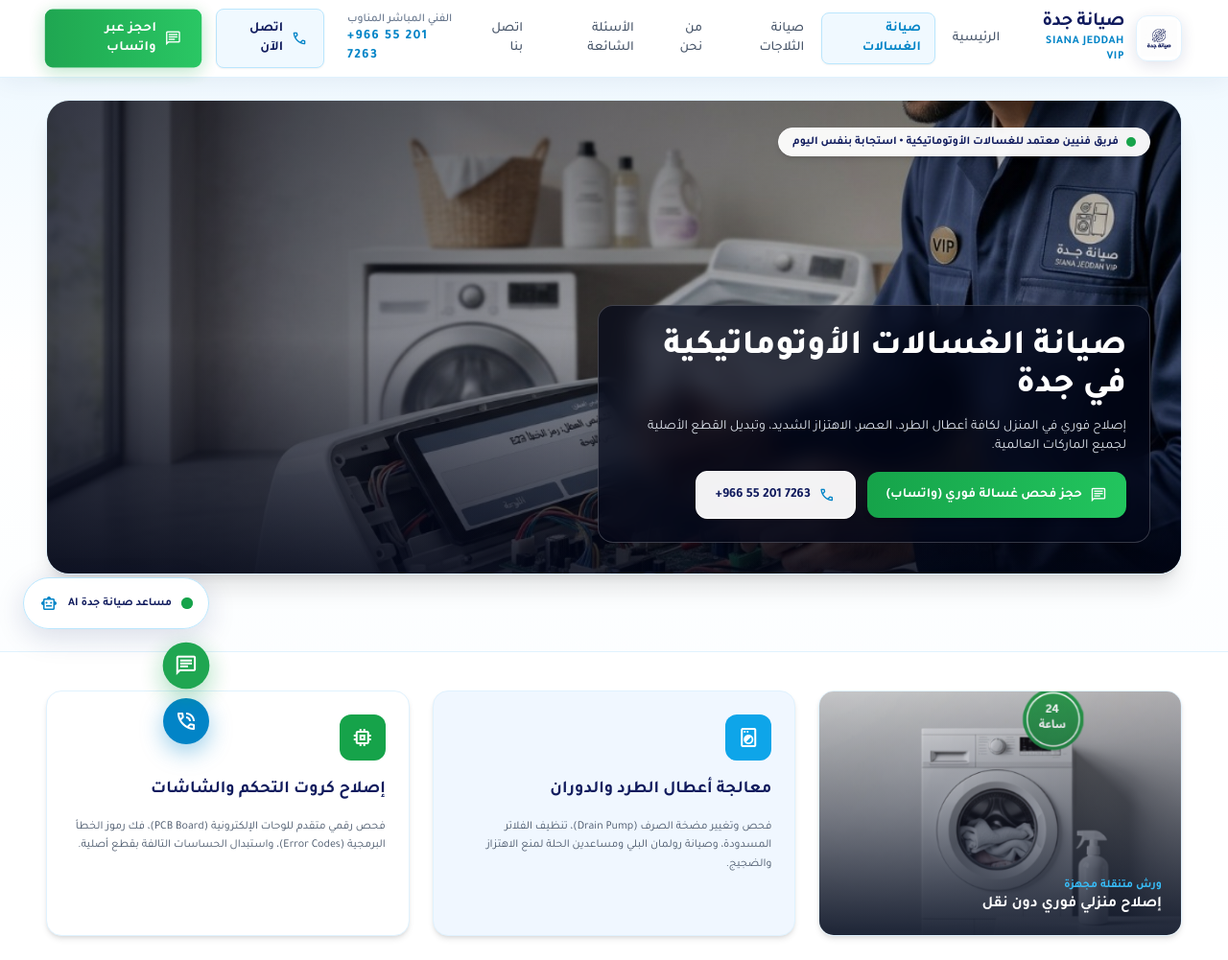
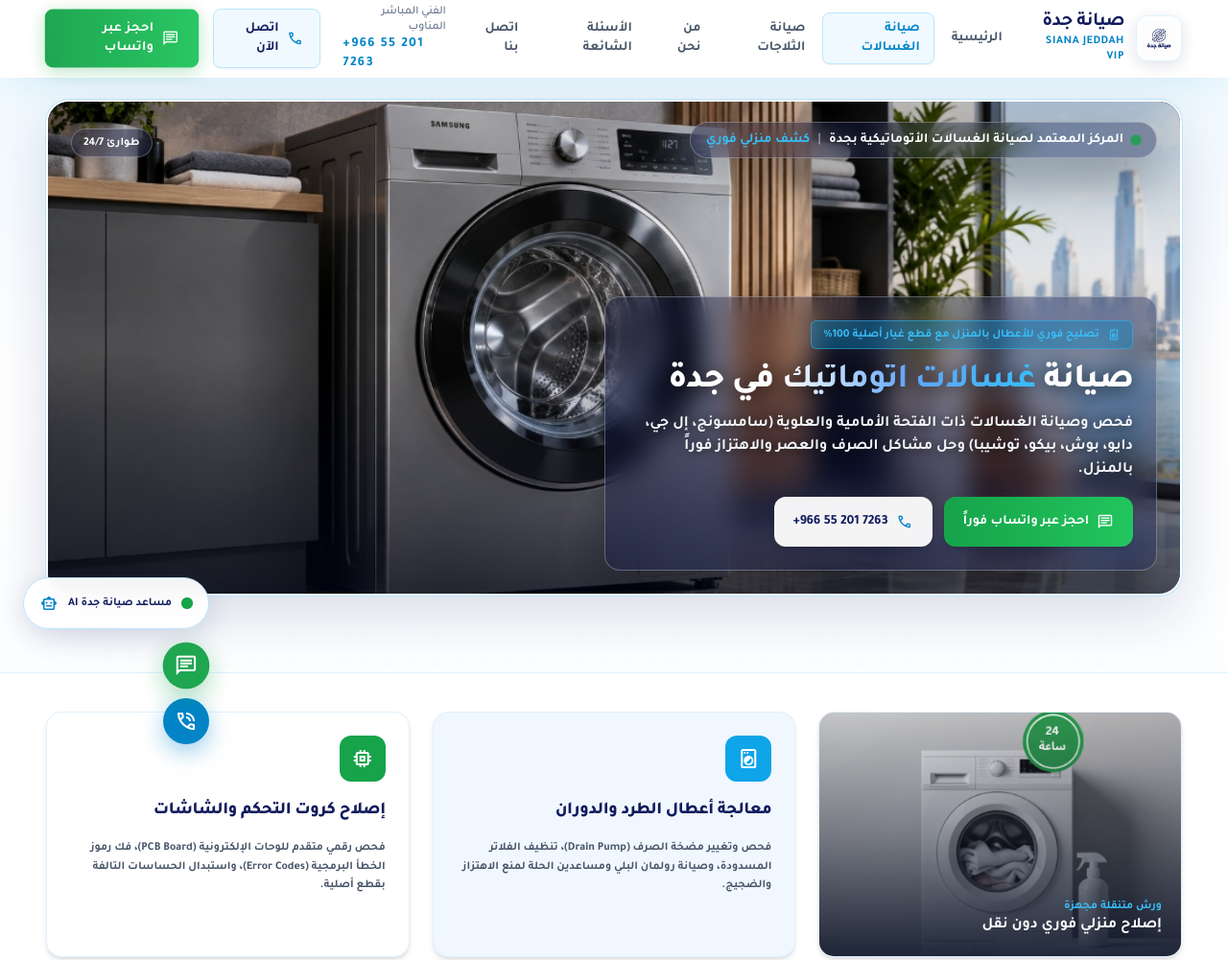
Before and after one commit to zayndaric/Siana-jeddah, a plain HTML site: page washing-machines.html in a window 1280 px wide. Shown: the top 1001 px of the page at 96% size. Drawn offline with nearby package versions, Linux system fonts and the light colour scheme.

Commit message:
Upgrade washing-machines.html: clear view luxury washer header, glassy navbar

```diff
--- a/washing-machines.html
+++ b/washing-machines.html
@@ -126,11 +126,90 @@
       }
     })();
   </script>
+
+  <style>
+    /* Premium Typography & Glassmorphism Enhancements */
+    body {
+      font-family: 'Tajawal', -apple-system, BlinkMacSystemFont, "Segoe UI", Roboto, sans-serif;
+      font-weight: 500;
+    }
+    h1, h2, h3, h4, .font-heading {
+      font-weight: 800 !important;
+      letter-spacing: -0.02em;
+    }
+    p, span, a, label, input, button {
+      font-weight: 600;
+    }
+
+    /* Ultra-Glassy Transparent Animated Navbar */
+    .glass-navbar {
+      background: rgba(255, 255, 255, 0.68) !important;
+      backdrop-filter: blur(20px) saturate(180%) !important;
+      -webkit-backdrop-filter: blur(20px) saturate(180%) !important;
+      border-bottom: 1px solid rgba(255, 255, 255, 0.4) !important;
+      box-shadow: 0 10px 35px -10px rgba(16, 27, 93, 0.08) !important;
+      transition: all 0.4s cubic-bezier(0.16, 1, 0.3, 1) !important;
+    }
+    .glass-navbar:hover {
+      background: rgba(255, 255, 255, 0.85) !important;
+      box-shadow: 0 12px 40px -10px rgba(2, 132, 199, 0.12) !important;
+    }
+    .glass-pill {
+      background: rgba(255, 255, 255, 0.55);
+      backdrop-filter: blur(12px);
+      -webkit-backdrop-filter: blur(12px);
+      border: 1px solid rgba(255, 255, 255, 0.6);
+      transition: all 0.3s ease;
+    }
+    .glass-pill:hover {
+      background: rgba(255, 255, 255, 0.9);
+      transform: translateY(-2px);
+      box-shadow: 0 8px 20px rgba(2, 132, 199, 0.15);
+    }
+
+    /* Clear View Hero Glass Card (Never blocks image) */
+    .hero-clear-card {
+      background: rgba(11, 19, 62, 0.38) !important;
+      backdrop-filter: blur(14px) saturate(160%) !important;
+      -webkit-backdrop-filter: blur(14px) saturate(160%) !important;
+      border: 1px solid rgba(255, 255, 255, 0.28) !important;
+      box-shadow: 0 20px 50px rgba(0, 0, 0, 0.35) !important;
+    }
+
+    /* Automated Shimmer & Pulse Animations */
+    @keyframes glassShimmer {
+      0% { background-position: -200% 0; }
+      100% { background-position: 200% 0; }
+    }
+    .shimmer-badge {
+      background: linear-gradient(90deg, rgba(255,255,255,0) 0%, rgba(255,255,255,0.4) 50%, rgba(255,255,255,0) 100%);
+      background-size: 200% 100%;
+      animation: glassShimmer 4s infinite linear;
+    }
+
+    @keyframes floatSmooth {
+      0%, 100% { transform: translateY(0px); }
+      50% { transform: translateY(-6px); }
+    }
+    .animate-float-smooth {
+      animation: floatSmooth 4s ease-in-out infinite;
+    }
+
+    /* Automated Ticker Pulse */
+    @keyframes liveDot {
+      0%, 100% { transform: scale(1); opacity: 1; }
+      50% { transform: scale(1.4); opacity: 0.5; }
+    }
+    .live-dot {
+      animation: liveDot 1.8s ease-in-out infinite;
+    }
+  </style>
+
 </head>
 <body class="bg-white text-slate-800 antialiased selection:bg-sky-100 selection:text-[#101B5D] min-h-screen">
 
 
-<header class="fixed top-0 left-0 right-0 z-50 bg-white/95 backdrop-blur-xl border-b border-sky-100 shadow-[0_4px_25px_rgba(16,27,93,0.06)]">
+<header class="fixed top-0 left-0 right-0 z-50 glass-navbar">
   <div class="h-20 max-w-7xl mx-auto px-4 sm:px-6 lg:px-12 flex items-center justify-between gap-4">
     <!-- Brand Logo -->
     <div class="flex items-center gap-6">
@@ -223,56 +302,55 @@
   <!-- Panoramic Header Banner with Animations -->
   <section class="relative w-full overflow-hidden bg-gradient-to-b from-sky-50 via-white to-sky-50/20 pt-6 pb-12 border-b border-sky-100">
     <div class="max-w-7xl mx-auto px-4 sm:px-6 lg:px-12">
-      <!-- Panoramic Image Card -->
-      <div class="relative w-full rounded-2xl lg:rounded-3xl overflow-hidden shadow-xl border border-sky-100 mb-8 group bg-slate-100">
-        <!-- Desktop & Laptop View -->
-        <div class="hidden md:block relative w-full aspect-[21/9] lg:aspect-[2.4/1] min-h-[360px] max-h-[500px] overflow-hidden">
-          <img src="assets/images/washing-machine-pcb-repair.jpg" alt="صيانة غسالات اتوماتيك جدة - فحص وبرمجة الكارتات" class="w-full h-full object-cover object-center group-hover:scale-105 transition-transform duration-1000 ease-out">
-          <div class="absolute inset-0 bg-gradient-to-t from-slate-950/80 via-transparent to-black/25"></div>
-          <div class="absolute inset-0 bg-gradient-to-r from-slate-950/75 via-slate-950/30 to-transparent"></div>
+      <!-- Panoramic Image Card: 100% CLEAR VIEW OF LUXURY WASHING MACHINE -->
+      <div class="relative w-full rounded-3xl overflow-hidden shadow-[0_20px_60px_rgba(16,27,93,0.15)] border-2 border-white ring-1 ring-sky-200 mb-8 group bg-slate-900">
+
+        <!-- Washing Machine Image Container: Full Clarity, No Dark Box Covering It -->
+        <div class="relative w-full aspect-[16/10] sm:aspect-[16/9] md:aspect-[21/9] lg:aspect-[2.3/1] min-h-[360px] sm:min-h-[420px] md:min-h-[460px] overflow-hidden">
+          <img src="assets/images/header-washing-machines-luxury.jpg" alt="صيانة غسالات اتوماتيك في جدة - غسالة سامسونج الفاخرة مع إطلالة مدينة جدة" class="w-full h-full object-cover object-center group-hover:scale-103 transition-transform duration-1000 ease-out">
+
+          <!-- Ultra-Subtle Vignette (Leaves the washing machine & skyline 100% clear and bright) -->
+          <div class="absolute inset-0 bg-gradient-to-t from-slate-950/70 via-transparent to-black/15 pointer-events-none"></div>
+
+          <!-- Top Status Tag -->
+          <div class="absolute top-4 sm:top-6 right-4 sm:right-6 left-4 sm:left-6 flex items-center justify-between gap-3 pointer-events-auto">
+            <div class="inline-flex items-center gap-2 px-4 py-2 rounded-full hero-clear-card text-white text-xs sm:text-sm font-bold shadow-lg animate-float-smooth">
+              <span class="h-2.5 w-2.5 rounded-full bg-[#16A34A] live-dot"></span>
+              <span>المركز المعتمد لصيانة الغسالات الأتوماتيكية بجدة</span>
+              <span class="text-white/40">|</span>
+              <span class="text-[#38BDF8]">كشف منزلي فوري</span>
             </div>
-
-        <!-- Mobile View (100% Uncropped & Visible) -->
-        <div class="block md:hidden">
-          <div class="relative w-full aspect-[16/10] overflow-hidden bg-slate-900 border-b border-sky-900/50">
-            <img src="assets/images/washing-machine-pcb-repair.jpg" alt="فني صيانة غسالات اتوماتيك جدة" class="w-full h-full object-cover object-center">
-            <div class="absolute inset-0 bg-gradient-to-t from-slate-950 via-transparent to-black/20"></div>
-            <div class="absolute top-3 right-3 left-3 flex items-center justify-between">
-              <div class="inline-flex items-center gap-1.5 px-3 py-1.5 rounded-full bg-white/95 text-[#101B5D] text-[11px] font-bold shadow-md">
-                <span class="h-2 w-2 rounded-full bg-[#16A34A] animate-pulse"></span>
-                <span>فحص إلكتروني فوري بالمنزل</span>
-              </div>
-              <div class="inline-flex items-center gap-1 px-2.5 py-1 rounded-full bg-[#101B5D]/90 text-white text-[11px] font-bold">
+            <div class="hidden sm:inline-flex items-center gap-1.5 px-3 py-1.5 rounded-full hero-clear-card text-white text-xs font-bold">
               <span>طوارئ 24/7</span>
             </div>
           </div>
+
+          <!-- Bottom Sleek Frosted Glass Floating Dock: Leaves the Washer & Skyline COMPLETELY OPEN -->
+          <div class="absolute bottom-4 sm:bottom-6 right-4 sm:right-6 left-4 sm:left-6 z-10 pointer-events-auto">
+            <div class="hero-clear-card p-4 sm:p-6 rounded-2xl max-w-xl text-right space-y-3">
+              <div class="inline-flex items-center gap-2 px-3 py-1 rounded-md bg-[#0284C7]/40 border border-[#38BDF8]/50 text-[#38BDF8] text-xs font-extrabold uppercase">
+                <span class="material-symbols-outlined text-sm">local_laundry_service</span>
+                <span>تصليح فوري للأعطال بالمنزل مع قطع غيار أصلية 100%</span>
               </div>
-        </div>
-
-        <div class="absolute inset-0 p-5 sm:p-8 flex flex-col justify-between text-right z-10">
-          <div class="inline-flex items-center gap-2 px-3.5 py-1.5 rounded-full bg-white/95 backdrop-blur-md text-[#101B5D] text-xs font-bold self-start border border-white shadow-md animate-float">
-            <span class="w-2.5 h-2.5 rounded-full bg-[#16A34A] animate-ping"></span>
-            <span>فريق فنيين معتمد للغسالات الأوتوماتيكية • استجابة بنفس اليوم</span>
-          </div>
-
-          <div class="max-w-xl bg-slate-950/70 backdrop-blur-md p-5 sm:p-6 rounded-2xl border border-white/20 shadow-2xl space-y-3">
-            <h1 class="text-2xl sm:text-4xl font-extrabold text-white leading-tight">
-              صيانة الغسالات الأوتوماتيكية في جدة
+              <h1 class="text-2xl sm:text-3xl md:text-4xl font-black text-white leading-tight drop-shadow-[0_2px_10px_rgba(0,0,0,0.8)]">
+                صيانة <span class="text-transparent bg-clip-text bg-gradient-to-l from-[#38BDF8] via-[#60A5FA] to-white">غسالات اتوماتيك</span> في جدة
               </h1>
-            <p class="text-slate-200 text-xs sm:text-sm leading-relaxed">
-              إصلاح فوري في المنزل لكافة أعطال الطرد، العصر، الاهتزاز الشديد، وتبديل القطع الأصلية لجميع الماركات العالمية.
+              <p class="text-slate-100 text-xs sm:text-sm md:text-base font-semibold leading-relaxed drop-shadow-[0_1px_6px_rgba(0,0,0,0.8)]">
+                فحص وصيانة الغسالات ذات الفتحة الأمامية والعلوية (سامسونج، إل جي، دايو، بوش، بيكو، توشيبا) وحل مشاكل الصرف والعصر والاهتزاز فوراً بالمنزل.
               </p>
               <div class="flex flex-wrap items-center gap-3 pt-1">
-              <a href="https://wa.me/966552017263?text=%D8%A7%D9%84%D8%B3%D9%84%D8%A7%D9%85%20%D8%B9%D9%84%D9%8A%D9%83%D9%85%D8%8C%20%D8%A3%D8%AD%D8%AA%D8%A7%D8%AC%20%D8%B5%D9%8A%D8%A7%D9%86%D8%A9%20%D8%BA%D8%B3%D8%A7%D9%84%D8%A9%20%D8%A3%D9%88%D8%AA%D9%88%D9%85%D8%A7%D8%AA%D9%8A%D9%83%20%D8%A8%D8%AC%D8%AF%D8%A9" target="_blank" class="px-5 py-2.5 rounded-xl bg-gradient-to-r from-[#16A34A] to-[#22C55E] text-white font-bold text-xs sm:text-sm shadow-md hover:brightness-105 transition-all btn-hover-effect flex items-center gap-2">
+                <a href="https://wa.me/966552017263?text=%D9%85%D8%B1%D8%AD%D8%A8%D8%A7%D9%8B%D8%8C%20%D9%84%D8%AF%D9%8A%20%D8%B9%D8%B7%D9%84%20%D9%81%D9%8A%20%D8%A7%D9%84%D8%BA%D8%B3%D8%A7%D9%84%D8%A9%20%D8%A7%D9%84%D8%A3%D9%88%D8%AA%D9%88%D9%85%D8%A7%D8%AA%D9%8A%D9%83%D9%8A%D8%A9" target="_blank" class="inline-flex items-center gap-2 px-5 py-3 rounded-xl bg-gradient-to-r from-[#16A34A] to-[#22C55E] text-white font-extrabold text-xs sm:text-sm shadow-md hover:scale-105 transition-all">
                   <span class="material-symbols-outlined text-lg">chat</span>
-                <span>حجز فحص غسالة فوري (واتساب)</span>
+                  <span>احجز عبر واتساب فوراً</span>
                 </a>
-              <a href="tel:+966552017263" class="px-5 py-2.5 rounded-xl bg-white/95 text-[#101B5D] font-bold text-xs sm:text-sm shadow border border-white hover:bg-white transition-all btn-hover-effect flex items-center gap-2">
+                <a href="tel:+966552017263" class="inline-flex items-center gap-2 px-5 py-3 rounded-xl bg-white/95 text-[#101B5D] hover:bg-white font-black text-xs sm:text-sm shadow-md hover:scale-105 transition-all">
                   <span class="material-symbols-outlined text-[#0284C7] text-lg">call</span>
                   <span dir="ltr">+966 55 201 7263</span>
                 </a>
               </div>
             </div>
+          </div>
+
         </div>
       </div>
     </div>
```
Lines whose indentation alone changed are shown as unchanged.
